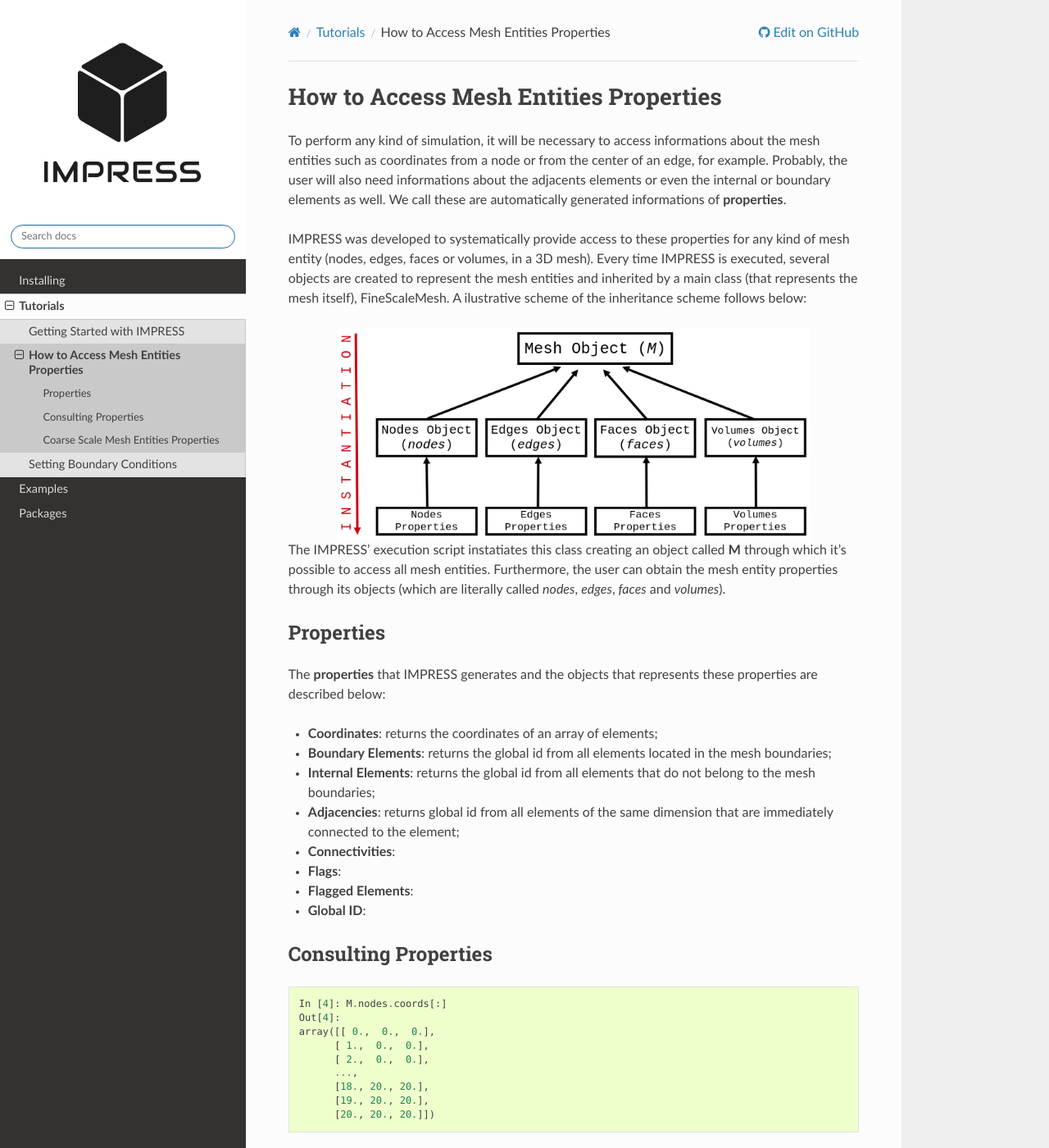
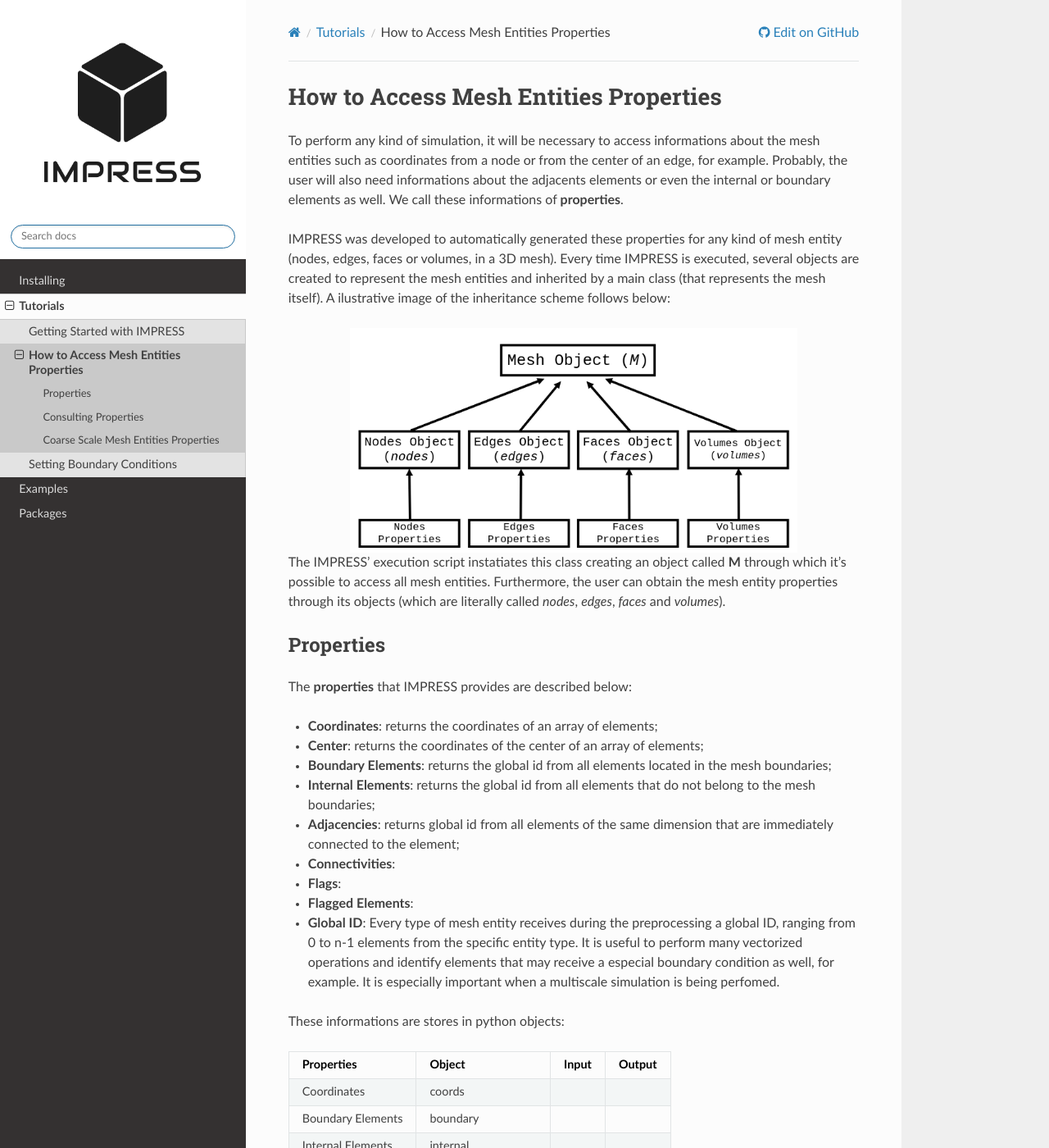
Before and after one commit to padmec-reservoir/impress, a Sphinx documentation site: the page built from docs/tutorials/properties.rst, in a window 1280 px wide and 1400 px high. Shown: the whole window at 82% size. Built offline with Sphinx 7.4.7 and the Read the Docs theme 2.0.0, drawn with Linux system fonts in a browser that asks for light colours; some of the changed text lies outside the part shown.

Commit message:
Properties tutorial modified

```diff
--- a/docs/tutorials/properties.rst
+++ b/docs/tutorials/properties.rst
@@ -1,11 +1,11 @@
 How to Access Mesh Entities Properties
 ======================================
 
-To perform any kind of simulation, it will be necessary to access informations about the mesh entities such as coordinates from a node or from the center of an edge, for example. Probably, the user will also need informations about the adjacents elements or even the internal or boundary elements as well. We call these are automatically generated informations of **properties**.
+To perform any kind of simulation, it will be necessary to access informations about the mesh entities such as coordinates from a node or from the center of an edge, for example. Probably, the user will also need informations about the adjacents elements or even the internal or boundary elements as well. We call these informations of **properties**.
 
-IMPRESS was developed to systematically provide access to these properties for any kind of mesh entity (nodes, edges, faces or volumes, in a 3D mesh). Every time IMPRESS is executed, several objects are created to represent the mesh entities and inherited by a main class (that represents the mesh itself), FineScaleMesh. A ilustrative scheme of the inheritance scheme follows below:
+IMPRESS was developed to automatically generated these properties for any kind of mesh entity (nodes, edges, faces or volumes, in a 3D mesh). Every time IMPRESS is executed, several objects are created to represent the mesh entities and inherited by a main class (that represents the mesh itself). A ilustrative image of the inheritance scheme follows below:
 
-.. image:: ../_static/inherit_properties.png
+.. image:: ../_static/inherit.png
    :align: center
    :scale: 75%
 
@@ -13,9 +13,11 @@ The IMPRESS' execution script instatiates this class creating an object called *
 
 Properties
 ----------
-The **properties** that IMPRESS generates and the objects that represents these properties are described below:
+The **properties** that IMPRESS provides are described below:
 
 * **Coordinates**: returns the coordinates of an array of elements;
+
+* **Center**: returns the coordinates of the center of an array of elements;
 
 * **Boundary Elements**: returns the global id from all elements located in the mesh boundaries;
 
@@ -29,22 +31,26 @@ The **properties** that IMPRESS generates and the objects that represents these
 
 * **Flagged Elements**:
 
-* **Global ID**:
+* **Global ID**: Every type of mesh entity receives during the preprocessing a global ID, ranging from 0 to n-1 elements from the specific entity type. It is useful to perform many vectorized operations and identify elements that may receive a especial boundary condition as well, for example. It is especially important when a multiscale simulation is being perfomed.
+
+These informations are stores in python objects:
+
+=================  ==================== ===== ======
+Properties         Object               Input Output
+=================  ==================== ===== ======
+Coordinates        coords
+Boundary Elements  boundary
+Internal Elements  internal
+Adjacencies        adjacencies
+Connectivities     connectivies
+Flags              all_flags
+Flagged Elements   all_flagged_elements
+Global ID          global_id
+=================  ==================== ===== ======
 
 Consulting Properties
 ---------------------
 
-.. code:: python
-
-  In [4]: M.nodes.coords[:]
-  Out[4]:
-  array([[ 0.,  0.,  0.],
-        [ 1.,  0.,  0.],
-        [ 2.,  0.,  0.],
-        ...,
-        [18., 20., 20.],
-        [19., 20., 20.],
-        [20., 20., 20.]])
 
 Coarse Scale Mesh Entities Properties
 -------------------------------------
```
Also changed, not shown: docs/_static/inherit.png (added), docs/_static/inherit_properties.png (deleted).
